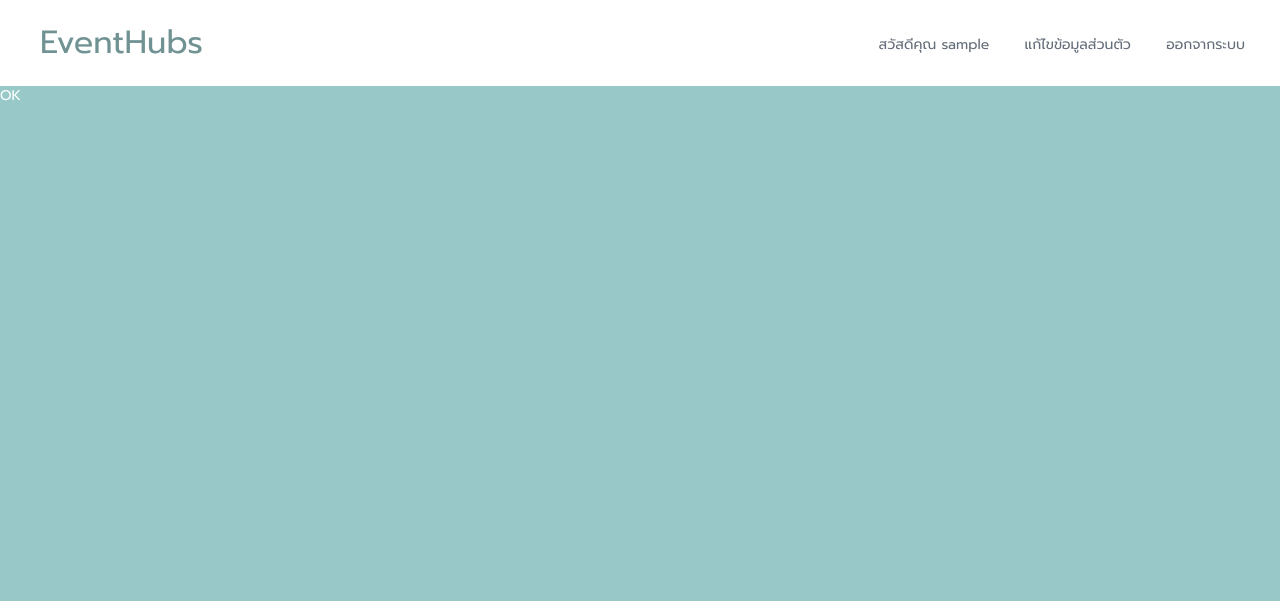
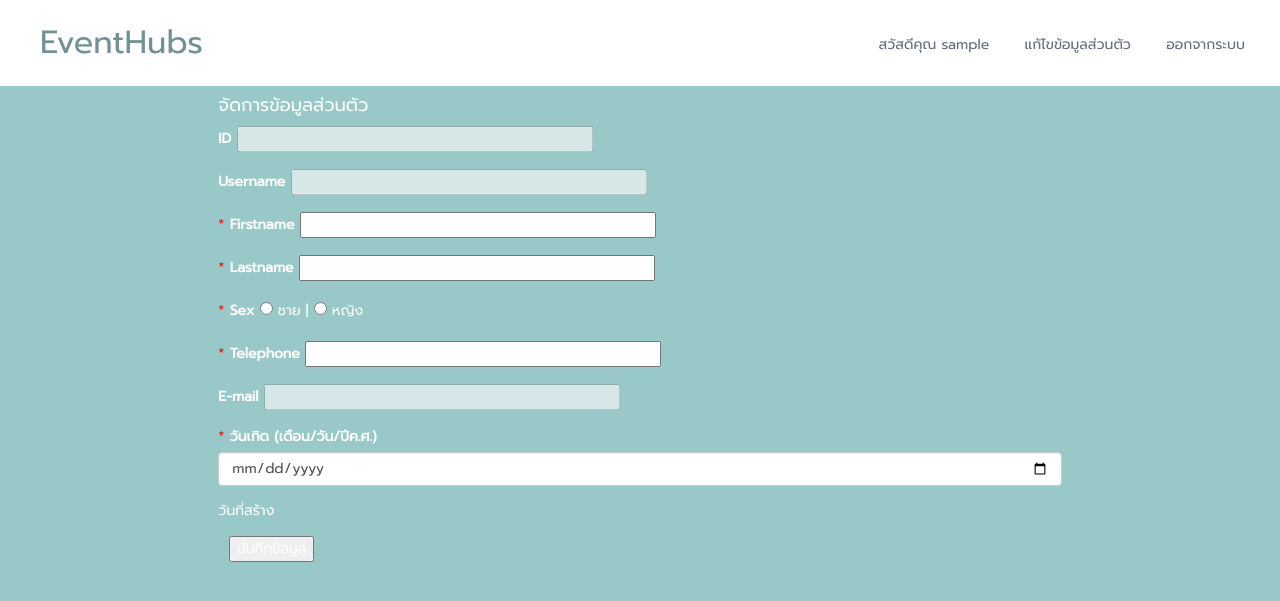
Before and after one commit to Sakchai-Limtsooknirun/EventHubs, a PHP site: page /Edit.php in a window 1280 px wide. Shown: the top 601 px of the page. Run offline with PHP 8.4, Linux system fonts and the light colour scheme; the visitor is signed in with stand-in values (Sample User, id 1); data that the repository does not hold is empty.

Commit message:
เพิ่มระบบแก้ไขข้อมูลส่วนตัว

```diff
--- a/Edit.php
+++ b/Edit.php
@@ -1,24 +1,135 @@
+<style>
+textarea:focus, input:focus {
+    color: #ff0000;
+}
+
+input, select, textarea{
+    color: #000;
+}
+</style>
 <?php
 include 'header.php';
 
 if ($_SESSION["Username"] == $username){
-    echo "OK";
+    $_SESSION['frmAction'] = md5('brabra' . rand(1, 9999));
+    //echo "OK";
+    $meSQL = "SELECT * FROM user WHERE Username='{$_SESSION["Username"]}' ";
+    $userData = mysqli_query($con,$meSQL);
+    if ($userData == TRUE) {
+        $meResult = $userData->fetch_assoc();
+        print_r($meResult);
 
-}
+?>
+<html>
+<head>
+<meta charset="UTF-8">
+<title>แก้ไขข้อมูล <?php echo $meResult['Username']; ?></title>
+</head>
+<body>
 
 
+<div class="row">
+    <div class="col-xs-1 col-sm-1 col-md-2 col-lg-2">
+    </div>
+    <div class="col-xs-10 col-sm-10 col-md-8 col-lg-8 loginbg">
+    <form name="EditForm" action="EditUpdate.php" method="POST">
+<h4>จัดการข้อมูลส่วนตัว</h4>
+
+<div class="form-group">
+    <tr>
+        <td class="form-control"><label>ID</label></td>
+        <td><input type="text" name="EditID" value="<?php echo $meResult['ID']; ?>" size="40" readonly="readonly" disabled="disabled" required/></td>
+    </tr>
+</div>
+<div class="form-group">
+    <tr>
+        <td class="form-control"><label>Username</label></td>
+        <td><input type="text" name="Editusername" value="<?php echo $meResult['Username']; ?>" size="40" readonly="readonly" disabled="disabled" required/></td>
+    </tr>
+</div>
+
+<div class="form-group">
+    <abbr style="color:red;">* </abbr>
+    <tr>
+        <td class="form-control"><label>Firstname</label></td>
+        <td><input type="text" name="Editfirstname" value="<?php echo $meResult['Firstname']; ?>" size="40" required/></td>
+    </tr>
+</div>
+
+<div class="form-group">
+    <abbr style="color:red;">* </abbr>
+    <tr>
+        <td class="form-control"><label>Lastname</label></td>
+        <td><input type="text" name="Editlastname" value="<?php echo $meResult['Lastname']; ?>" size="40" required/></td>
+    </tr>
+</div>
+
+<div class="form-group"><abbr style="color:red;">* </abbr>
+    <tr>
+        <td class="form-control"><label>Sex</label></td>
+    <td>
+        <input type="radio" name="Editsex" value="m" required
+        <?php
+        if ($meResult['sex'] == 'm') {
+        echo 'checked';
+        }
+        ?>
+        /> ชาย  |
+        <input type="radio" name="Editsex" value="w" required
+        <?php
+    if ($meResult['sex'] == 'w') {
+        echo 'checked';
+    }
+
+?>
+/> หญิง
+</td>
+</tr>
+</div>
+
+<div class="form-group">
+    <tr><abbr style="color:red;">* </abbr>
+        <td class="form-control"><label>Telephone</label></td>
+        <td><input minlength="9" data-format="+66 dd ddd-dddd" class="input-medium bfh-phone" type="text" name="Editphone" value="<?php echo $meResult['telephone']; ?>" size="40" required/></td>
+</tr>
+</div>
+
+<div class="form-group">
+    <tr>
+        <td class="form-control"><label>E-mail</label></td>
+        <td><input type="text" name="Editemail" value="<?php echo $meResult['email']; ?>" size="40" readonly="readonly" disabled="disabled" required/></td>
+    </tr>
+</div>
+
+<div class="form-group"><abbr style="color:red;">* </abbr>
+            <label>วันเกิด (เดือน/วัน/ปีค.ศ.)</label></td><td></td>
+            <input type="date" class="form-control" name="Editdob" value = <?php echo $meResult['dob']; ?> required>
+        </div>
+
+<div class="form-group">
+    <tr>
+        <td style="text-align: right;width: 200px; font-weight: bold">วันที่สร้าง</td><td><?php echo $meResult['ts']; ?></td>
+    </tr>
+</div>
 
 
+<tr>
+    <td>&nbsp;</td>
+    <td><input class="btnlogin" type="submit" name="submit" value="บันทึกข้อมูล" /></td>
+</tr>
 
+<input type="hidden" name="frmAction" value="<?php echo $_SESSION['frmAction']; ?>" />
+</form>
+<div class="col-xs-1 col-sm-1 col-md-2 col-lg-2"></div>
+  </div>
+    </body>
+    </html>
 
+    <?php
+    }
 
-
-
-
-
-
-
-
-
-
-?>
+}else{
+    echo "<script type='text/javascript'>";
+    echo "window.location = 'signup.php'; ";
+    echo "</script>";
+}
```
Also changed, not shown: EditUpdate.php (added, +47 -0 lines).
